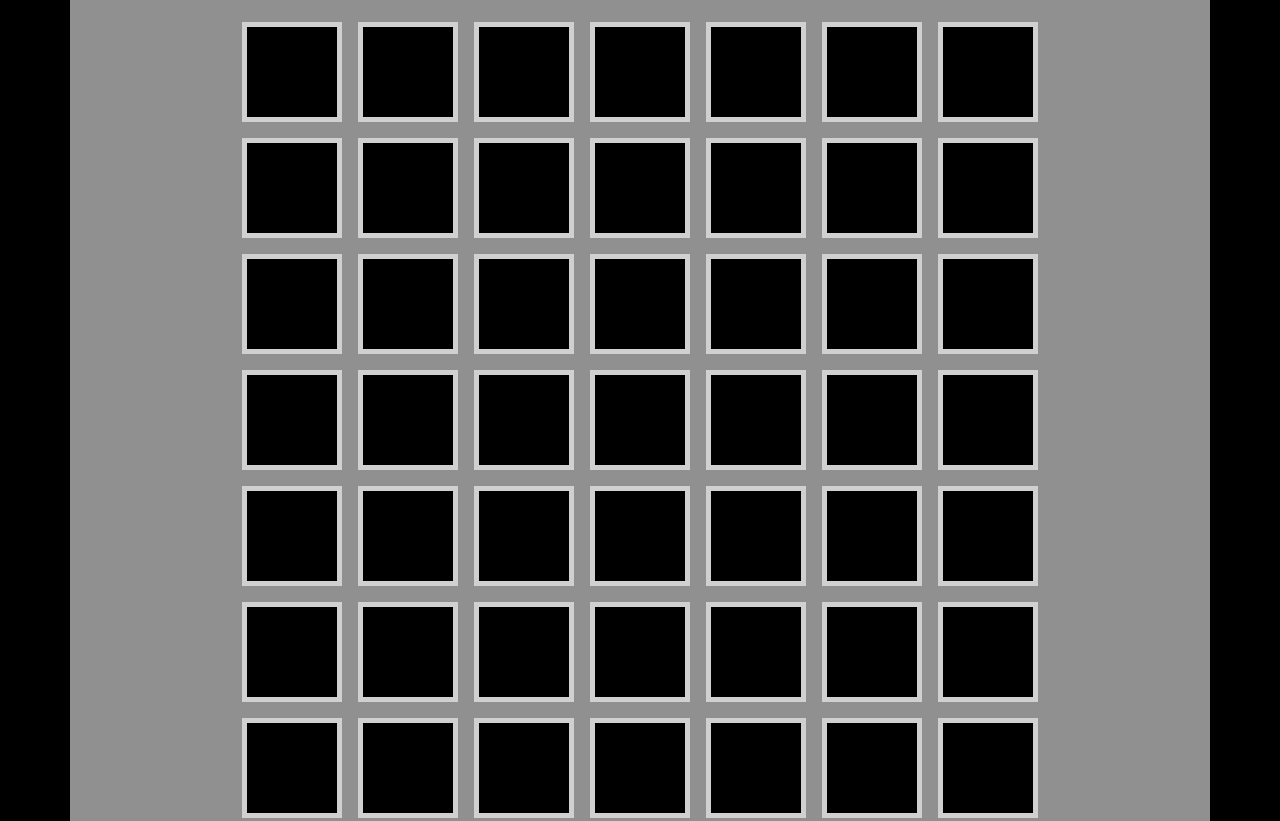
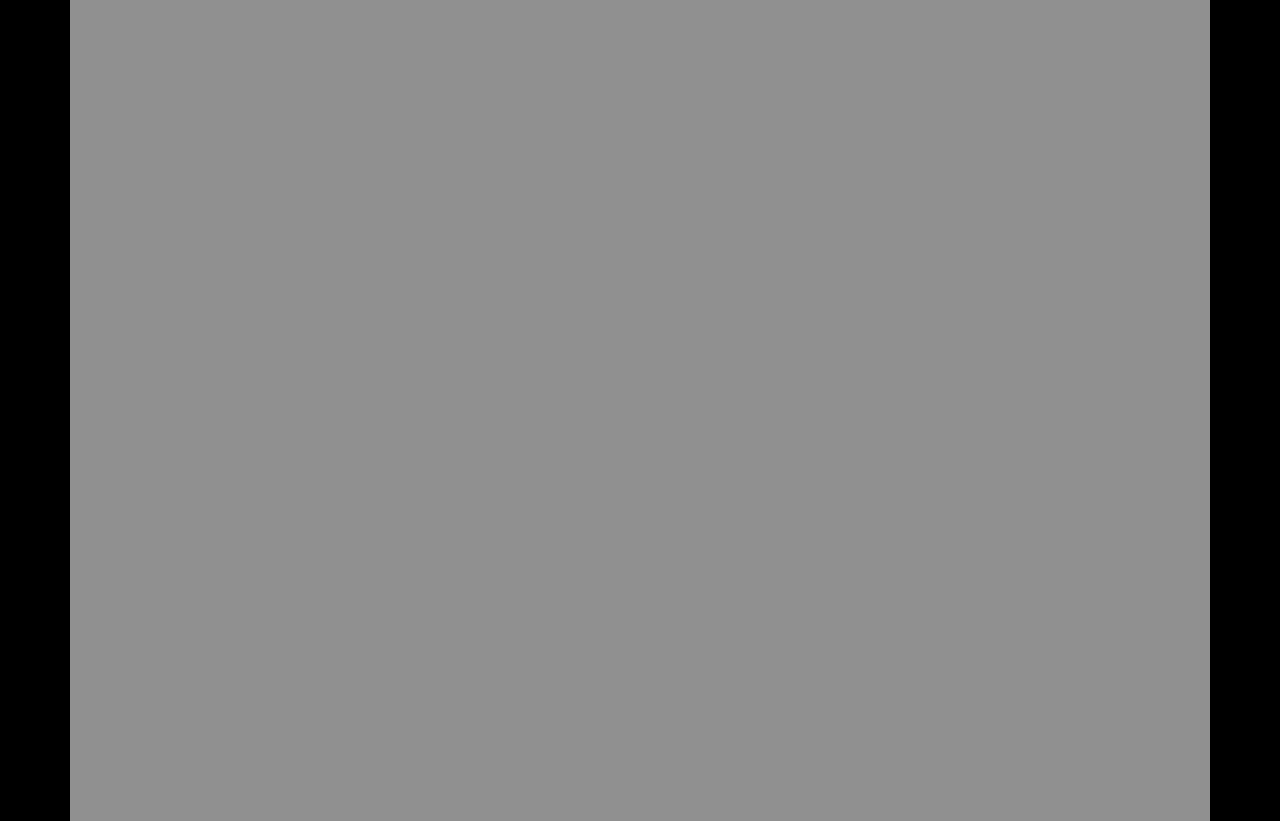
Before and after one commit to Biecho88/memory-game, a plain HTML site: page index.html in a window 1280 px wide. Shown: the part 520-1341 px from the top of the page. Drawn offline with nearby package versions, Linux system fonts and the light colour scheme.

Commit message:
Removed each tile divs as this will be done through javascript and added comments to variables

```diff
--- a/assetss/css/style.css
+++ b/assetss/css/style.css
@@ -93,8 +93,8 @@ h2 {
     margin: 10px auto;
     width: max-content;
     display: grid;
-    grid-template-columns: repeat(7, 100px);
-    grid-template-rows:repeat(7, 100px) ;
+    grid-template-columns: repeat(8, 100px);
+    grid-template-rows:repeat(5, 100px) ;
     gap: 16px;
 }
 
--- a/assetss/javascript/script.js
+++ b/assetss/javascript/script.js
@@ -1,6 +1,6 @@
-const tileContainer = document.querySelector(".tiles") ;
-const emoji = ["&#x1F412", "&#x1F41E", "&#x1F427", "&#x1F438", "&#x1F980", "&#x1F984", "&#x1F98B", "&#x1F99E", "&#x1F9A9", "&#x1F436", "&#x1F680", "&#x1F681", "&#x1F682", "&#x1F692", "&#x1F693", "&#x1F69C", "&#x1F6A2", "&#x1F60D", "&#x1F621", "&#x1F608"] ;
-const emojiPicklist = [...emoji , ...emoji] ;
-const tileCount = emojiPicklist.length ;
+const tileContainer = document.querySelector(".tiles") ; // variable targeting div with class .tiles
+const emoji = ["&#x1F412", "&#x1F41E", "&#x1F427", "&#x1F438", "&#x1F980", "&#x1F984", "&#x1F98B", "&#x1F99E", "&#x1F9A9", "&#x1F436", "&#x1F680", "&#x1F681", "&#x1F682", "&#x1F692", "&#x1F693", "&#x1F69C", "&#x1F6A2", "&#x1F60D", "&#x1F621", "&#x1F608"] ; // array list with 20 emoji's
+const emojiPicklist = [...emoji , ...emoji] ; // variable doubling the emoji count as each emoji is needed twice
+const tileCount = emojiPicklist.length ; //defining number of tiles for the game
 
-console.log(emojiPicklist) ;
+// Variables indicating current state of the game
--- a/index.html
+++ b/index.html
@@ -27,57 +27,7 @@
     <div class="container">
         <h2>timer?</h2>
         <div class="game">
-            <div class="tiles">
-                <div class="tile"></div>
-                <div class="tile"></div>
-                <div class="tile"></div>
-                <div class="tile"></div>
-                <div class="tile"></div>
-                <div class="tile"></div>
-                <div class="tile"></div>
-                <div class="tile"></div>
-                <div class="tile"></div>
-                <div class="tile"></div>
-                <div class="tile"></div>
-                <div class="tile"></div>
-                <div class="tile"></div>
-                <div class="tile"></div>
-                <div class="tile"></div>
-                <div class="tile"></div>
-                <div class="tile"></div>
-                <div class="tile"></div>
-                <div class="tile"></div>
-                <div class="tile"></div>
-                <div class="tile"></div>
-                <div class="tile"></div>
-                <div class="tile"></div>
-                <div class="tile"></div>
-                <div class="tile"></div>
-                <div class="tile"></div>
-                <div class="tile"></div>
-                <div class="tile"></div>
-                <div class="tile"></div>
-                <div class="tile"></div>
-                <div class="tile"></div>
-                <div class="tile"></div>
-                <div class="tile"></div>
-                <div class="tile"></div>
-                <div class="tile"></div>
-                <div class="tile"></div>
-                <div class="tile"></div>
-                <div class="tile"></div>
-                <div class="tile"></div>
-                <div class="tile"></div>
-                <div class="tile"></div>
-                <div class="tile"></div>
-                <div class="tile"></div>
-                <div class="tile"></div>
-                <div class="tile"></div>
-                <div class="tile"></div>
-                <div class="tile"></div>
-                <div class="tile"></div>
-                <div class="tile"></div>
-            </div>
+            <div class="tiles"></div>
         </div>
         <button class="reset">Reset Game</button>
     </div>
```
